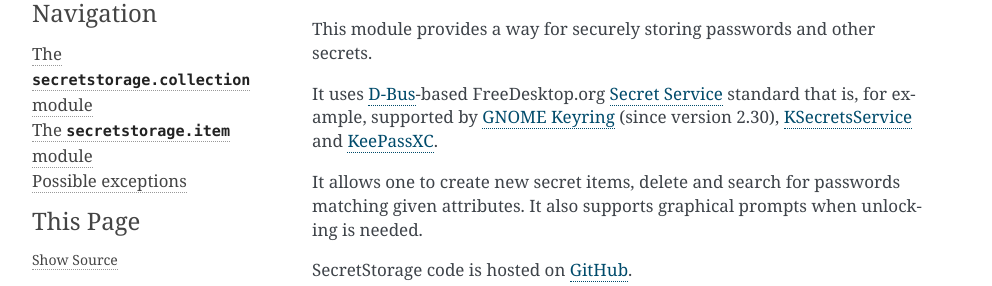
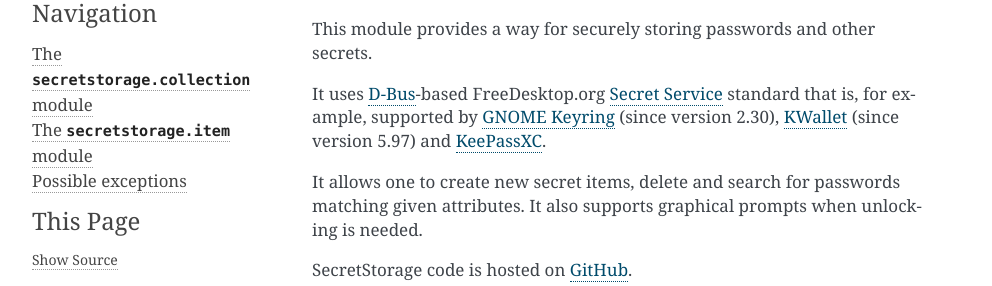
Before and after one commit to mitya57/secretstorage, a Sphinx documentation site: the page built from docs/index.rst, in a window 1280 px wide. Shown: the part 142-428 px from the top of the page, without its empty margins (148-1140 px from the left). Built offline with Sphinx 7.4.7, drawn with Linux system fonts in a browser that asks for light colours; pages that are not in the unit, such as notebooks, are missing from menus.

Commit message:
Mention KWallet instead of KSecretsService
KSecretsService is dead, and KWallet got Secret Service support recently:
https://invent.kde.org/frameworks/kwallet/-/merge_requests/11

```diff
--- a/README.rst
+++ b/README.rst
@@ -14,7 +14,7 @@
 This module provides a way for securely storing passwords and other secrets.
 
 It uses D-Bus `Secret Service`_ API that is supported by GNOME Keyring,
-KSecretsService and KeePassXC.
+KWallet (since version 5.97) and KeePassXC.
 
 The main classes provided are ``secretstorage.Item``, representing a secret
 item (that has a *label*, a *secret* and some *attributes*) and
--- a/docs/index.rst
+++ b/docs/index.rst
@@ -7,7 +7,7 @@
 
 It uses `D-Bus`_-based FreeDesktop.org `Secret Service`_ standard that is,
 for example, supported by `GNOME Keyring`_ (since version 2.30),
-KSecretsService_ and KeePassXC_.
+KWallet_ (since version 5.97) and KeePassXC_.
 
 It allows one to create new secret items, delete and search for
 passwords matching given attributes. It also supports graphical prompts
@@ -16,7 +16,7 @@
 .. _`D-Bus`: https://www.freedesktop.org/wiki/Software/dbus
 .. _`Secret Service`: https://specifications.freedesktop.org/secret-service/
 .. _`GNOME Keyring`: https://wiki.gnome.org/Projects/GnomeKeyring
-.. _KSecretsService: https://community.kde.org/KDE_Utils/ksecretsservice
+.. _KWallet: https://invent.kde.org/frameworks/kwallet
 .. _KeePassXC: https://avaldes.co/2020/01/28/secret-service-keepassxc.html
 
 SecretStorage code is hosted on GitHub_.
```
